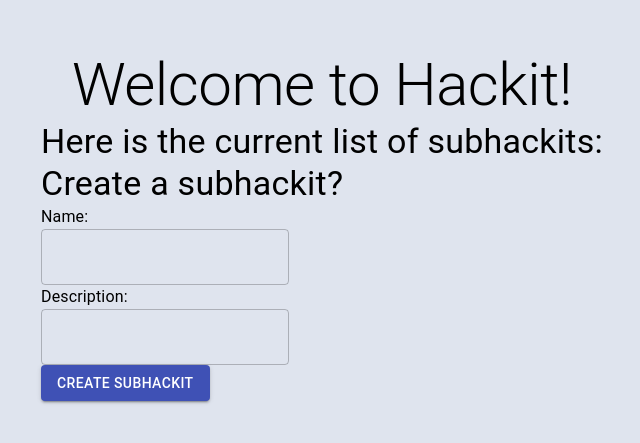
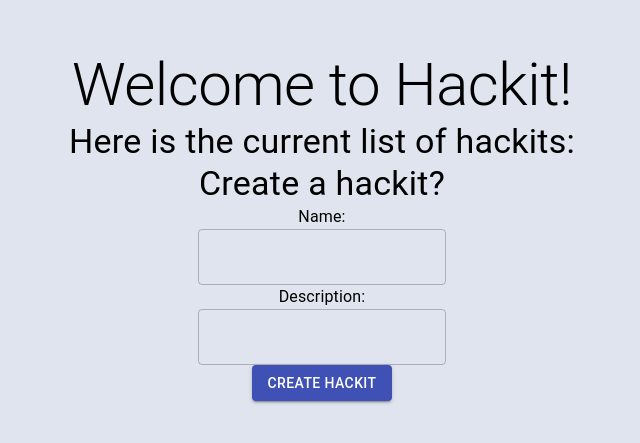
Before and after one commit to gragollier/EECS647-Project, a React (Create React App) app: page /home in a window 1280 px wide. Shown: the part 175-618 px from the top of the page, without its empty margins (318-958 px from the left). Built offline with nearby package versions, Linux system fonts and the light colour scheme.

Commit message:
Adjust to previous demo state

```diff
--- a/src/routes/Subhackit.tsx
+++ b/src/routes/Hackit.tsx
@@ -17,36 +17,33 @@ const database: Hackit[] = [
   }
 ]
 
-const Subhackit = () => {
+const HackitPage = () => {
   const { slug } = useParams<UrlParams>();
 
-  const [subhackitName, setSubhackitName] = useState('');
-  const [subhackit, setSubhackit] = useState<Hackit>();
+  const [hackit, setHackit] = useState<Hackit>();
 
   useEffect(() => {
-    setSubhackitName(slug);
-  }, [slug]);
-
-  useEffect(() => {
-    setSubhackit(database.find((hackit) => hackit.name === subhackitName));
-  }, [subhackitName])
+    setHackit(database.find((hackit) => {
+      return hackit.name === slug
+    }));
+  }, [slug])
 
   return (
     <div>
       <h2>
-        {subhackit ? (
+        {hackit ? (
           <div>
             <h2>
-              {subhackit.name}
+              {hackit.name}
             </h2>
             <p>
-              {subhackit.description}
+              {hackit.description}
             </p>
           </div>
         ) : (
           <div>
             <h2>
-              Subhackit not found
+              Hackit not found
             </h2>
           </div>
         )}
@@ -55,4 +52,4 @@ const Subhackit = () => {
   )
 };
 
-export default Subhackit;
+export default HackitPage;
--- a/src/routes/Home.tsx
+++ b/src/routes/Home.tsx
@@ -39,7 +39,7 @@ const Home = () => {
     setNewHackitName('');
   }
 
-  const clickSubhackit = (hackit: Hackit) => {
+  const clickHackit = (hackit: Hackit) => {
     history.push(`/h/${hackit.name}`);
   }
 
@@ -50,14 +50,14 @@ const Home = () => {
       </Typography>
       <div>
         <Typography variant="h4">
-          Here is the current list of subhackits:
+          Here is the current list of hackits:
         </Typography>
         {hackits.map((hackit) => {
           return(
             <Paper
               key={hackit.name}
               style={{padding: '20px', margin: '5px'}}
-              onClick={() => clickSubhackit(hackit)}
+              onClick={() => clickHackit(hackit)}
             >
               <Typography variant="h5">
                 {hackit.name}
@@ -69,9 +69,9 @@ const Home = () => {
           );
         })}
       </div>
-      <div style={{textAlign: 'left'}}>
+      <div>
         <Typography variant="h4">
-          Create a subhackit?
+          Create a hackit?
         </Typography>
         <Typography variant="body1">
           Name:
@@ -83,7 +83,7 @@ const Home = () => {
         <TextField variant="outlined" value={newHackitDesc} onChange={changeNewHackitDesc} />
         <br />
         <Button variant="contained" color="primary" onClick={createNewHackit}>
-          Create Subhackit
+          Create Hackit
         </Button>
       </div>
     </div>
--- a/src/routes/SignIn.tsx
+++ b/src/routes/SignIn.tsx
@@ -22,7 +22,7 @@ const SignIn = () => {
   }
 
   return (
-    <div style={{'textAlign': 'left'}}>
+    <div>
       <h2>
         Sign In!
       </h2>
--- a/src/routes/index.tsx
+++ b/src/routes/index.tsx
@@ -4,7 +4,7 @@ import { BrowserRouter as Router, Switch, Route } from 'react-router-dom';
 import Home from './Home';
 import NotFound from './NotFound';
 import SignIn from './SignIn';
-import Subhackit from './Subhackit';
+import HackitPage from './Hackit';
 
 const AppRouter = () => {
   return (
@@ -23,7 +23,7 @@ const AppRouter = () => {
         <Route
           exact
           path="/h/:slug"
-          component={Subhackit}
+          component={HackitPage}
         />
         <Route
           exact
```
